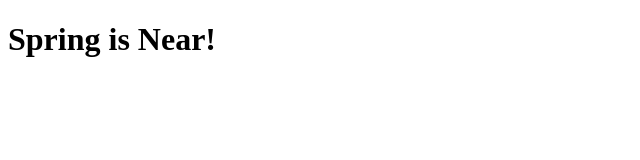
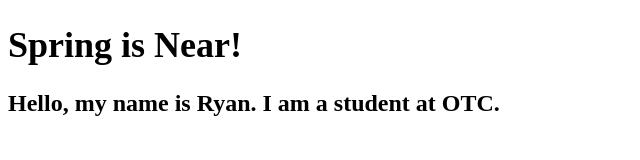
Before and after one commit to RyanH2000/Spring, a plain HTML site: page index.html in a window 1280 px wide. Shown: the whole page, without its empty margins (0-640 px from the left). Drawn offline with Linux system fonts and the light colour scheme.

Commit message:
Initial Commit

```diff
--- a/index.html
+++ b/index.html
@@ -2,9 +2,11 @@
 <html lang="en" dir="ltr">
   <head>
     <meta charset="utf-8">
+    <link rel="stylesheet" href="styles.css">
     <title>Spring</title>
   </head>
   <body>
 <h1>Spring is Near!</h1>
+<h2>Hello, my name is Ryan. I am a student at OTC.</h2>
   </body>
 </html>
--- /dev/null
+++ b/styles.css
@@ -0,0 +1 @@
+h1{font-size: 36px}
```
